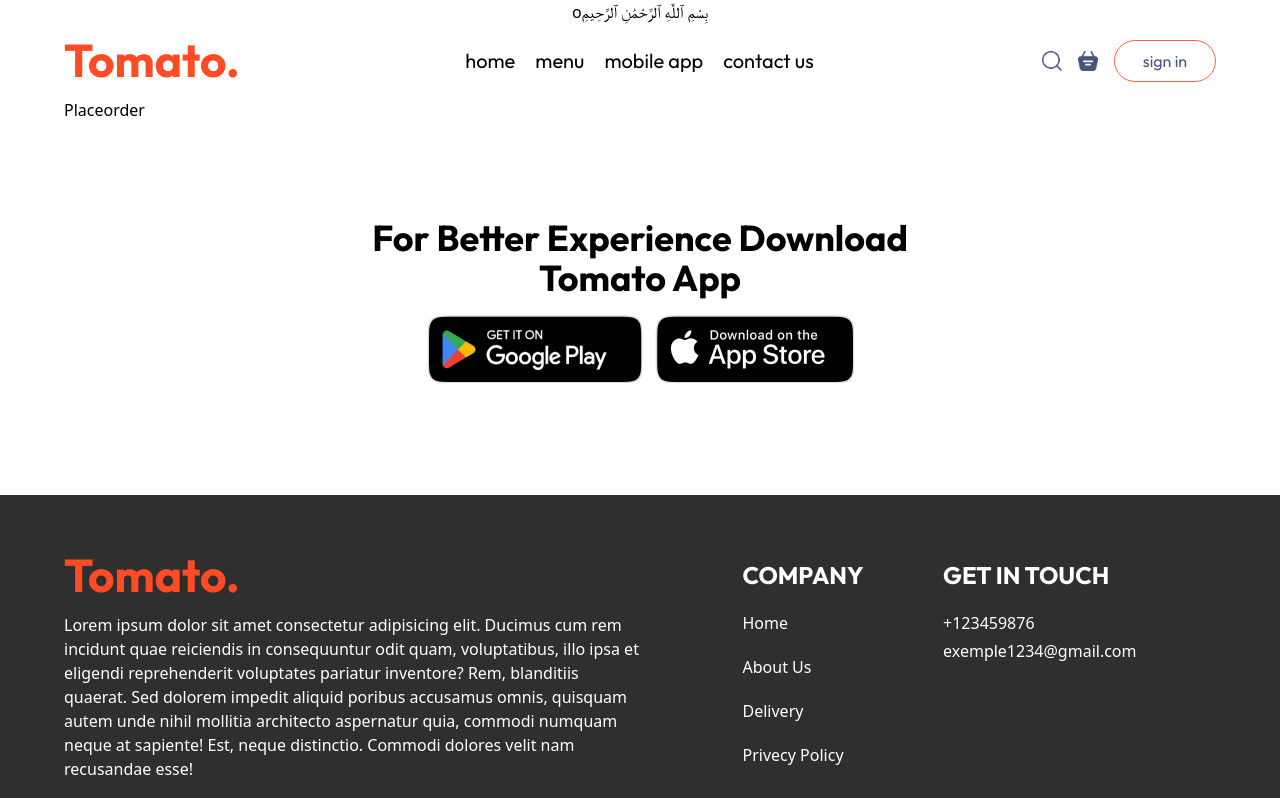
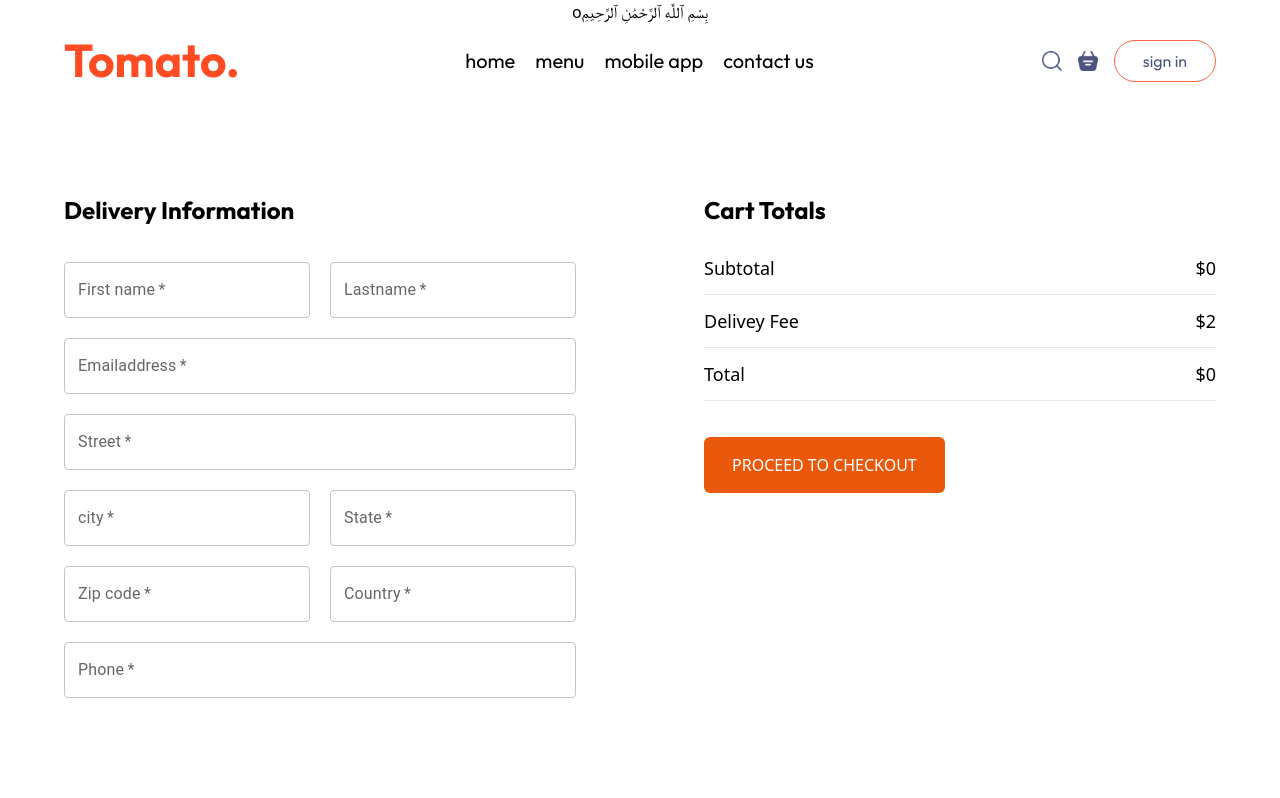
Before and after one commit to AnsarAkbar/Tomato, a React (Vite) app: page /order in a window 1280 px wide. Shown: the top 798 px of the page. Built offline with nearby package versions, Linux system fonts and the light colour scheme.

Commit message:
responsiveness

```diff
--- a/src/Components/AppDownload/AppDownload.jsx
+++ b/src/Components/AppDownload/AppDownload.jsx
@@ -1,18 +1,27 @@
-import React, { useContext } from 'react'
-import { assets } from '../../assets/assets'
+import React, { useContext } from "react";
+import { assets } from "../../assets/assets";
 
 const AppDownload = () => {
   return (
-    <div className='my-24'>
-    <div className='text-4xl font-extrabold font-outfit text-center leading-10 max:font-bold max-md:text-2xl max-md:font-bold max-md:font-outfit'>
-        For Better Experience Download <br />Tomato App
+    <div id="app-download" className="my-24">
+      <div className="text-4xl font-extrabold font-outfit text-center leading-10 max:font-bold max-md:text-2xl max-md:font-bold max-md:font-outfit">
+        For Better Experience Download <br />
+        Tomato App
+      </div>
+      <div className="flex justify-center gap-3 py-4">
+        <img
+          src={assets.play_store}
+          alt=""
+          className="transform hover:scale-105 transition duration-1000 cursor-pointer max-md:w-24"
+        />
+        <img
+          src={assets.app_store}
+          alt=""
+          className="transform hover:scale-105 transition duration-1000 cursor-pointer max-md:w-24"
+        />
+      </div>
     </div>
-    <div className='flex justify-center gap-3 py-4'>
-        <img src={assets.play_store}alt='' className="transform hover:scale-105 transition duration-1000 cursor-pointer max-md:w-24"/>
-        <img src={assets.app_store} alt="" className="transform hover:scale-105 transition duration-1000 cursor-pointer max-md:w-24"/>
-    </div>
-    </div>
-  )
-}
+  );
+};
 
 export default AppDownload;
--- a/src/Components/ExploreMenu/ExploreMenu.jsx
+++ b/src/Components/ExploreMenu/ExploreMenu.jsx
@@ -4,7 +4,7 @@ import { menu_list } from "../../assets/assets";
 const ExploreMenu = ({ category, setCategory }) => {
   return (
     <div>
-      <div className="py-14 max-md:text-center">
+      <div id="our-menu" className="py-14 max-md:text-center">
         <h3 className="text-2xl font-bold font-outfit">Explore our menu</h3>
         <p>
           Lorem ipsum dolor sit, amet consectetur adipisicing elit. Fugit,
--- a/src/Components/FoodDisplay/Card.jsx
+++ b/src/Components/FoodDisplay/Card.jsx
@@ -20,7 +20,7 @@ const Card = ({value}) => {
               className="cursor-pointer "
             />
           ) : (
-            <div className="flex bg-white gap-2 p-1 rounded-[50px] items-center h-4">
+            <div className="flex bg-white gap-2 px-1 py-5 rounded-[50px] items-center h-4">
               <img
                 src={assets.remove_icon_red}
                 onClick={() =>removeFromCart(value._id)}
--- a/src/Components/Footer/Footer.jsx
+++ b/src/Components/Footer/Footer.jsx
@@ -9,7 +9,7 @@ const Footer = () => {
   const icons = [linkedin_icon, facebook_icon, twitter_icon];
 
   return (
-    <div className="bg-[#302F30]">
+    <div id="cantact-us" className="bg-[#302F30]">
       <div className="max-w-[1920px] m-auto px-16 max-lg:px-10 max-md:px-5 py-16 flex justify-between text-white max-md:flex-col max-md:gap-10">
         <div className="w-1/2 max-md:w-full">
           <img src={logo} alt="" className="max-md:m-auto"/>
--- a/src/Components/Navbar/Navbar.jsx
+++ b/src/Components/Navbar/Navbar.jsx
@@ -5,17 +5,17 @@ import Cart from "../../pages/Cart/Cart";
 
 const Navbar = ({setShowLogin}) => {
   let navpages = ["home", "menu", "mobile app", "contact us"];
-  let navurl = ["/", "/menu", "/mobileapp", "/contactus"];
+  let navURL = ["/", "#our-menu", "#app-download", "#cantact-us"];
 
   return (
     <>
-      <header className="bg-white font-outfit max-w-[1920px] px-16 max-lg:px-10 max-md:px-5">
+      <header className="bg-white font-outfit max-w-[1920px] px-16 m-auto max-lg:px-10 max-md:px-5">
         <div className="mx-auto py-4 flex justify-between items-center">
           <Link to={'/'}><img src={assets.logo} alt="" className="max-md:w-28" /></Link>
           <nav className="space-x-5 text-xl max-lg:hidden max-sm:hidden ">
             {navpages.map((values, index) => (
               <a
-                href={navurl[index]}
+                href={values==="home"?"/":navURL[index]}
                 key={index}
                 className={({ isactive }) =>
                   isactive
--- a/src/context/StoreContext.jsx
+++ b/src/context/StoreContext.jsx
@@ -1,4 +1,4 @@
-import React, { createContext, useEffect, useState } from "react";
+import React, { createContext, useState } from "react";
 import { assets, food_list } from "../assets/assets";
 
 export const StoreContext = createContext(null);
@@ -16,9 +16,12 @@ const StoreContextProvider = (props) => {
 
   const removeFromCart = (itemId) => {
     setCartItems((prev) => ({ ...prev, [itemId]: cartItems[itemId] - 1 }));
+
   };
 
 
+
+  console.log(cartItems)
 
   const contextValue = {
     food_list,
--- a/src/pages/Cart/Cart.jsx
+++ b/src/pages/Cart/Cart.jsx
@@ -85,7 +85,7 @@ const Cart = () => {
               className="w-full"
               required
             />
-            <button className="bg-black hover:bg-orange-600 text-white px-9 py-4 rounded-md text-md duration-300">
+            <button className=" bg-orange-600 hover:bg-orange-700 text-white px-9 py-4 rounded-md text-md duration-200">
               Submit
             </button>
           </div>
--- a/src/pages/Placeorder/Placeorder.jsx
+++ b/src/pages/Placeorder/Placeorder.jsx
@@ -1,9 +1,101 @@
-import React from 'react'
+import { TextField } from "@mui/material";
+import React from "react";
 
 const Placeorder = () => {
+  const cartTotalCategoryes = ["Subtotal", "Delivey Fee", "Total"];
   return (
-    <div>Placeorder</div>
-  )
-}
+    <div className="flex gap-32  my-24 max-md:flex-wrap max-md:gap-20">
+      <form action="" className="flex flex-col gap-5 w-1/2 max-md:w-full">
+    <p className="text-2xl font-bold font-outfit mb-4 ">Delivery Information</p>
 
-export default Placeorder
+      <div className="flex gap-5">
+        <TextField
+          id="outlined-basic"
+          label="First name"
+          variant="outlined"
+          className="w-full"
+          required
+        />
+        <TextField
+          id="outlined-basic"
+          label="Lastname"
+          variant="outlined"
+          className="w-full"
+          required
+        />
+      </div>
+      <TextField
+        id="outlined-basic"
+        label="Emailaddress"
+        variant="outlined"
+        className="w-full"
+        required
+      />
+      <TextField
+        id="outlined-basic"
+        label="Street"
+        variant="outlined"
+        className="w-full"
+        required
+      />
+      <div className="flex gap-5">
+        <TextField
+          id="outlined-basic"
+          label="city"
+          variant="outlined"
+          className="w-full"
+          required
+        />
+        <TextField
+          id="outlined-basic"
+          label="State"
+          variant="outlined"
+          className="w-full"
+          required
+        />
+      </div>
+      <div className="flex gap-5">
+        <TextField
+          id="outlined-basic"
+          label="Zip code"
+          variant="outlined"
+          className="w-full"
+          required
+        />
+        <TextField
+          id="outlined-basic"
+          label="Country"
+          variant="outlined"
+          className="w-full"
+          required
+        />
+      </div>
+      <TextField
+        id="outlined-basic"
+        label="Phone"
+        variant="outlined"
+        className="w-full"
+        required
+      />
+    </form>
+    <div className="w-1/2 max-md:w-full">
+    <p className="text-2xl font-bold font-outfit mb-4 ">Cart Totals</p>
+          {cartTotalCategoryes.map((values, index) => (
+            <>
+              <div className="flex justify-between items-center text-black text-lg py-3">
+                <p>{values}</p>
+                <p>${values === "Delivey Fee" ? 2 : 0}</p>
+              </div>
+              <hr />
+            </>
+          ))}
+          {/* <Button variant="outlined" sx={{Padding:'15px', marginTop:'20px', color:"orange", borderColor:"orange", ":hover"}}>PROCEED TO CHECKOUT</Button> */}
+          <button onClick={()=>navigate('/order')} className="bg-orange-600 hover:bg-orange-700 text-white px-7 py-4 mt-9 rounded-md text-md duration-200">
+          PROCEED TO CHECKOUT
+            </button>
+        </div>
+    </div>
+  );
+};
+
+export default Placeorder;
```
Also changed, not shown: src/Components/FoodDisplay/FoodDisplay.jsx (+0 -31 lines).
